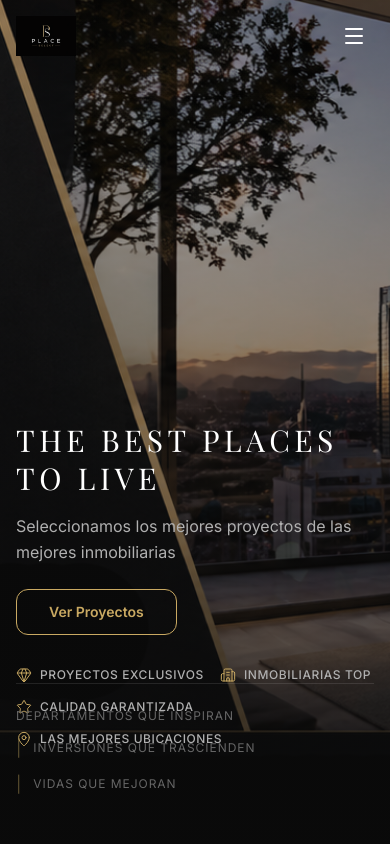
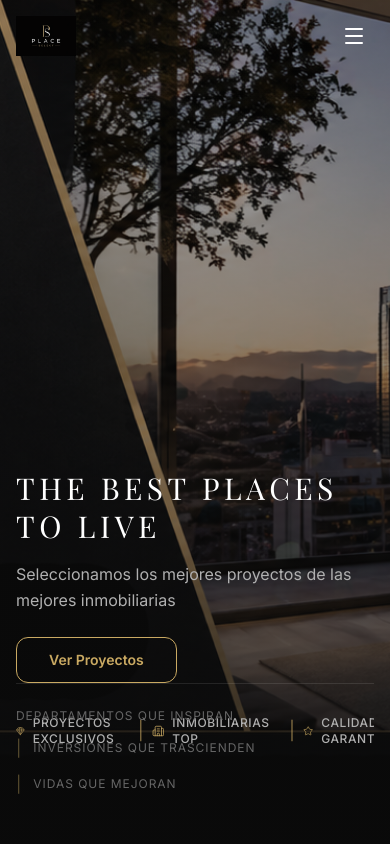
Before and after one commit to insideproevents/place.select, a React (Vite) app in the folder app/: page /#/ in a window 390 px wide. Shown: the top 844 px of the page. Built offline with nearby package versions, Linux system fonts and the light colour scheme.

Commit message:
refactor(hero): improve feature list layout and visibility
Change the feature list container to prevent wrapping and enable horizontal scrolling on small screens. Remove the hidden attribute from the separator spans to ensure they are visible across all breakpoints.

```diff
--- a/app/src/sections/Hero.tsx
+++ b/app/src/sections/Hero.tsx
@@ -72,12 +72,12 @@ export default function Hero() {
             initial={{ opacity: 0, y: 30 }}
             animate={{ opacity: 1, y: 0 }}
             transition={{ duration: 0.8, ease: 'easeOut', delay: 0.4 }}
-            className="mt-8 sm:mt-12 flex flex-wrap items-center gap-4 sm:gap-6"
+            className="mt-8 sm:mt-12 flex flex-nowrap items-center gap-4 sm:gap-8 overflow-x-auto"
           >
             {features.map((feature, i) => (
               <div key={feature.label} className="flex items-center gap-2 sm:gap-3">
                 {i > 0 && (
-                  <span className="hidden sm:inline text-[#C9A962]/60 text-lg">|</span>
+                  <span className="text-[#C9A962]/60 text-lg">|</span>
                 )}
                 <feature.icon className="w-4 h-4 sm:w-5 sm:h-5 text-[#C9A962]" strokeWidth={1.5} />
                 <span className="text-xs sm:text-[13px] font-medium uppercase tracking-[0.05em] text-[#B0B0B0]">
```
